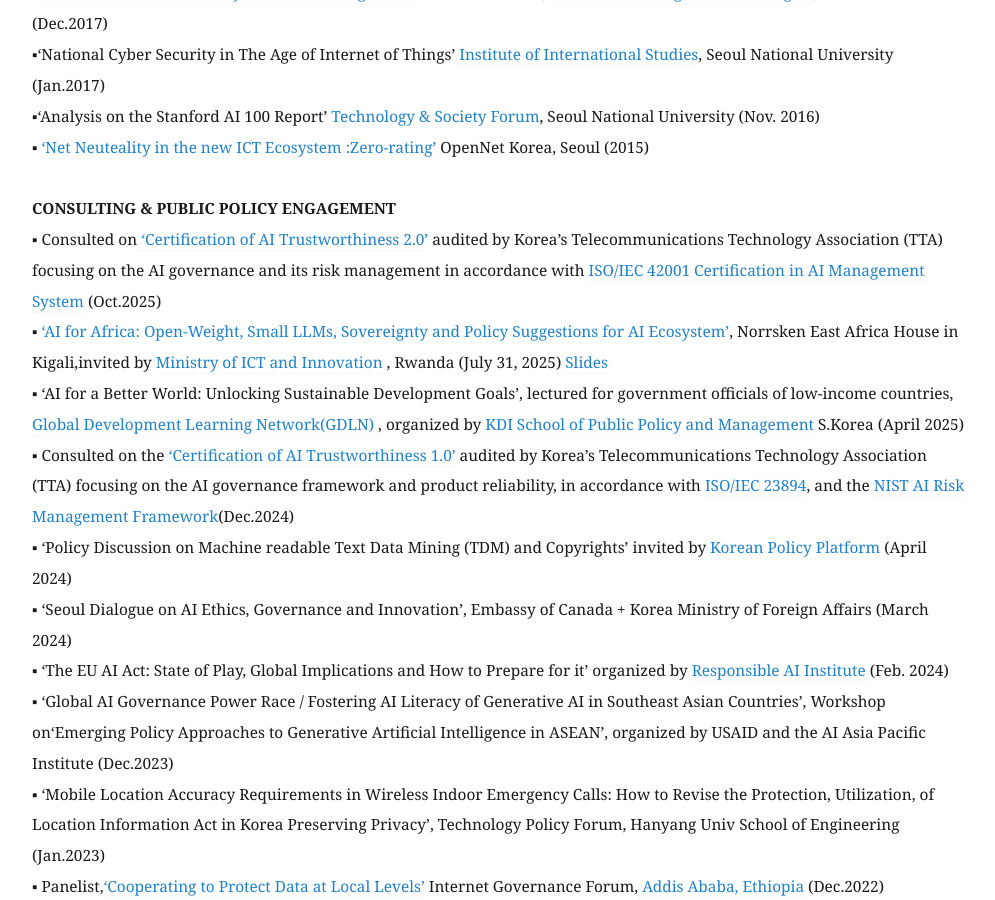
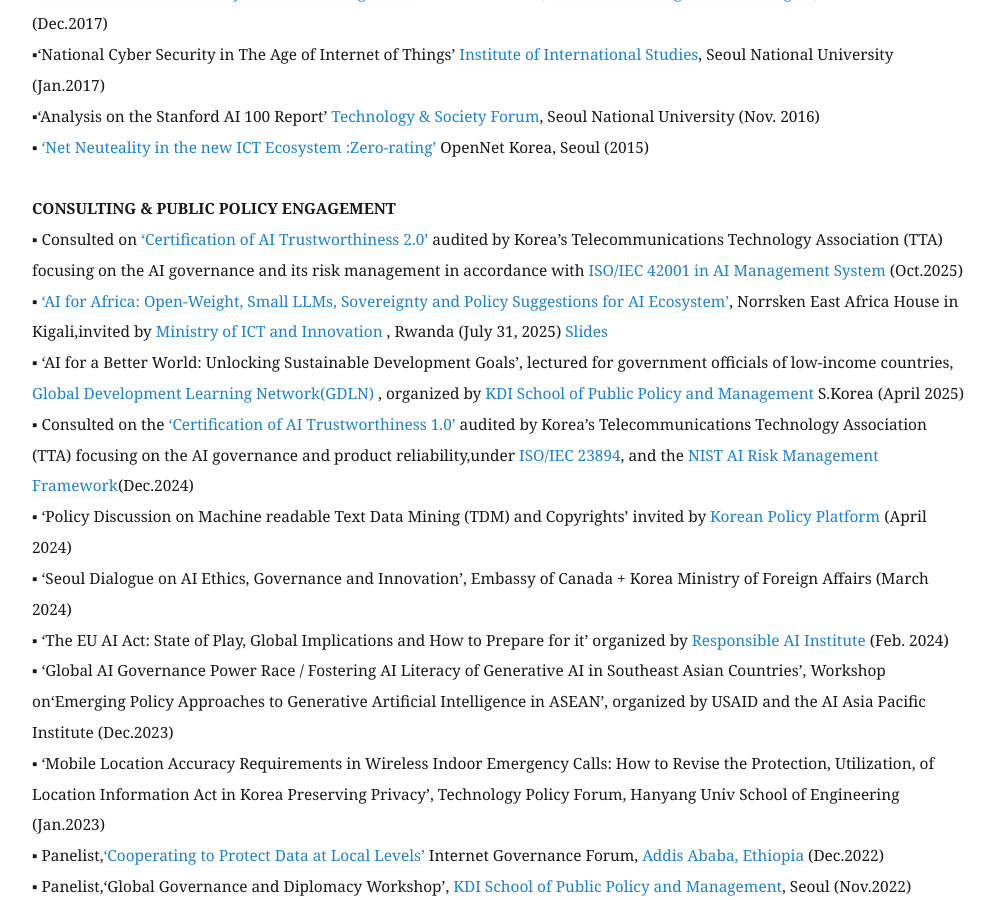
Before and after one commit to eunchangchoi/eunchangchoi.github.io, a Jekyll site: the page built from index.md, in a window 1280 px wide and 900 px high, scrolled down 7635 px. Shown: the whole window, without its empty margins (68-1063 px from the left). Built offline with Jekyll 4.4.1, drawn with Linux system fonts in a browser that asks for light colours.

Commit message:
Update index.md

```diff
--- a/index.md
+++ b/index.md
@@ -163,10 +163,10 @@
 
  <strong> CONSULTING & PUBLIC POLICY ENGAGEMENT </strong> <br>
 ▪ Consulted on<a href="https://tta-trustworthy-ai.gitbook.io/cat/cat-2.0/aibusiness"> ‘Certification of AI Trustworthiness 2.0’</a> audited by Korea’s Telecommunications Technology Association (TTA) focusing on the AI governance and its risk management in accordance with
-<a href="https://cdn.standards.iteh.ai/samples/81230/4c1911ebc9a641fcb6ee21aa09c28ad3/ISO-IEC-42001-2023.pdf"> ISO/IEC 42001 Certification in AI Management System</a> (Oct.2025) <br>
+<a href="https://cdn.standards.iteh.ai/samples/81230/4c1911ebc9a641fcb6ee21aa09c28ad3/ISO-IEC-42001-2023.pdf"> ISO/IEC 42001 in AI Management System</a> (Oct.2025) <br>
 ▪ <a href="https://www.linkedin.com/feed/update/urn:li:activity:7355949028733255680"> ‘AI for Africa: Open-Weight, Small LLMs, Sovereignty and Policy Suggestions for AI Ecosystem’</a>, Norrsken East Africa House in Kigali,invited by  <a href="https://x.com/RwandaICT/status/1950209792494174355"> Ministry of ICT and Innovation </a>, Rwanda (July 31, 2025) <a href="https://github.com/eunchangchoi/eunchangchoi.github.io/blob/master/AI%20for%20Africa%20_Open-Weight%20Small%20LLMs%2C%20Sovereignty%20Policy%20Suggestions%20for%20AI%20Ecosystem%20Norrsken%20Choi%202025%20July.pdf"> Slides</a> <br>
 ▪ ‘AI for a Better World: Unlocking Sustainable Development Goals’, lectured for government officials of low-income countries, <a href="https://www.gdln.or.kr/main/"> Global Development Learning Network(GDLN) </a>, organized by <a href="https://www.kdischool.ac.kr/"> KDI School of Public Policy and Management</a> S.Korea (April 2025) <br>
-▪ Consulted on the <a href="https://aitrustops.or.kr/web/main.do"> ‘Certification of AI Trustworthiness 1.0’</a> audited by Korea’s Telecommunications Technology Association (TTA) focusing on the AI governance framework and product reliability, in accordance with <a href="https://cdn.standards.iteh.ai/samples/77304/cb803ee4e9624430a5db177459158b24/ISO-IEC-23894-2023.pdf"> ISO/IEC 23894</a>, and the  <a href="https://www.nist.gov/itl/ai-risk-management-framework"> NIST AI Risk Management Framework</a>(Dec.2024) <br>
+▪ Consulted on the <a href="https://aitrustops.or.kr/web/main.do"> ‘Certification of AI Trustworthiness 1.0’</a> audited by Korea’s Telecommunications Technology Association (TTA) focusing on the AI governance and product reliability,under <a href="https://cdn.standards.iteh.ai/samples/77304/cb803ee4e9624430a5db177459158b24/ISO-IEC-23894-2023.pdf"> ISO/IEC 23894</a>, and the  <a href="https://www.nist.gov/itl/ai-risk-management-framework"> NIST AI Risk Management Framework</a>(Dec.2024) <br>
 ▪ ‘Policy Discussion on Machine readable Text Data Mining (TDM) and Copyrights’ invited by <a href="https://k-pol.org/"> Korean Policy Platform</a> (April 2024) <br>
 ▪ ‘Seoul Dialogue on AI Ethics, Governance and Innovation’, Embassy of Canada + Korea Ministry of Foreign Affairs (March 2024) <br>
 ▪ ‘The EU AI Act: State of Play, Global Implications and How to Prepare for it’ organized by <a href="https://www.responsible.ai/"> Responsible AI Institute </a> (Feb. 2024) <br>
```
